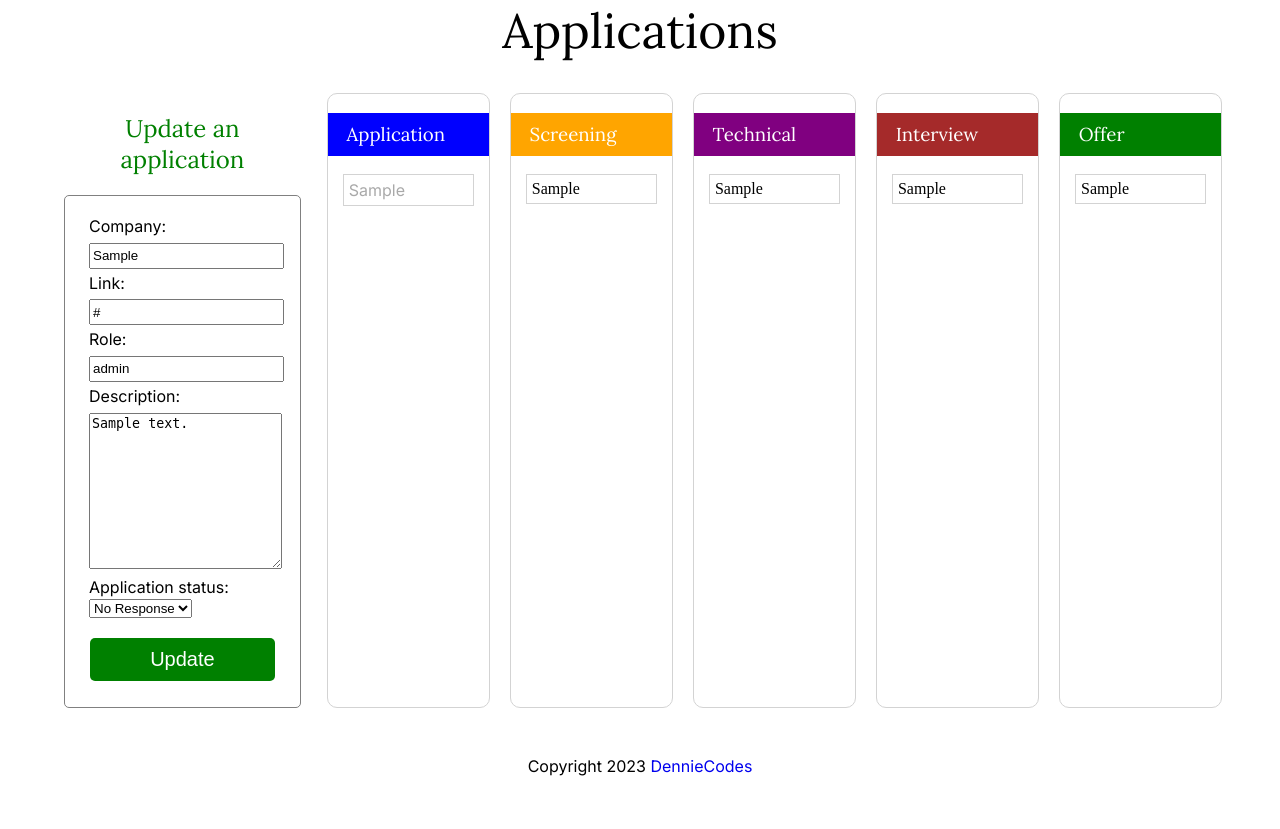
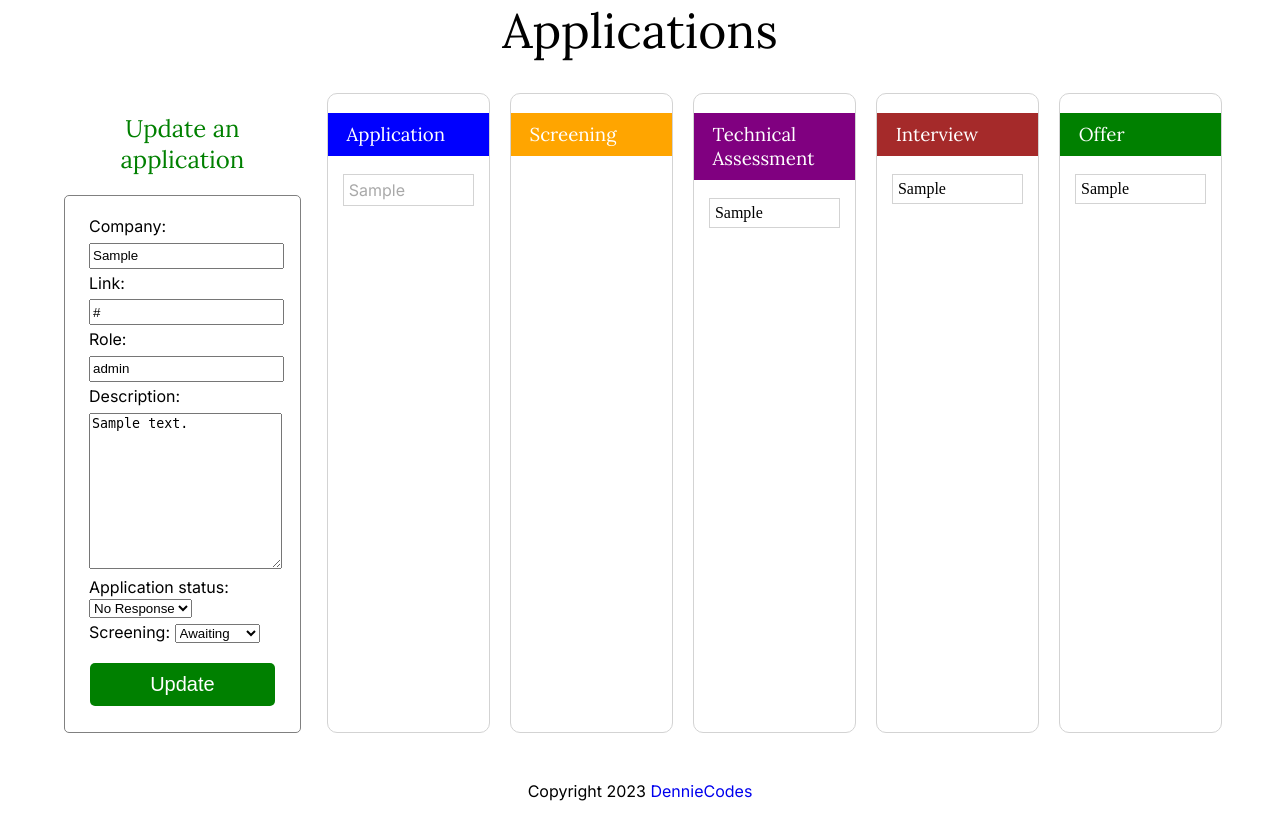
Before and after one commit to DennieCodes/jobfindr, a Django app: page /applications/1/update/ in a window 1280 px wide. Shown: the part 128-957 px from the top of the page. Before the commit the page ends 904 px from the top, so only its background shows below. Run offline with Django 4.2, Linux system fonts and the light colour scheme; a user stored in the database is signed in; tables that the repository leaves empty hold one stand-in row (values such as "Sample post").

Commit message:
Added screening model field, updated dynamic field

```diff
--- a/applications/forms.py
+++ b/applications/forms.py
@@ -20,4 +20,5 @@ class ApplicationFullForm(ModelForm):
       "role",
       "description",
       "application_status",
+      "screening",
     )
--- a/applications/models.py
+++ b/applications/models.py
@@ -2,13 +2,13 @@ from django.db import models
 from django.conf import settings
 from enum import Enum
 
-# class ApplicationStatus(Enum):
-#   NORESPONSE = 0
-#   ADVANCE = 1
-#   REJECT = 2
-
 class ApplicationStatus(models.TextChoices):
   NORESPONSE = "N", "No Response"
+  ADVANCING = "A", "Advancing"
+  REJECTED = "R", "Rejected"
+
+class Screening(models.TextChoices):
+  AWAITING = "W", "Awaiting"
   ADVANCING = "A", "Advancing"
   REJECTED = "R", "Rejected"
 
@@ -24,8 +24,11 @@ class Application(models.Model):
     default=ApplicationStatus.NORESPONSE
   )
 
-  # choices=[(response.value, response.name) for response in ApplicationStatus],
-  # default=ApplicationStatus.NORESPONSE.name
+  screening = models.CharField(
+    max_length = 1,
+    choices=Screening.choices,
+    default=Screening.AWAITING
+  )
 
   applicant=models.ForeignKey(
     settings.AUTH_USER_MODEL,
--- a/applications/templates/application.html
+++ b/applications/templates/application.html
@@ -37,15 +37,25 @@
         <h3>Screening</h3>
         <ul>
           {% for apply in applications %}
-          <li>
-            {{ apply.company }}
-          </li>
+          {% if apply.application_status == "A" %}
+            <li>
+              <a href={% url 'update_application' apply.id %}
+              {% if apply.screening == "A" %}
+              class="advancing"
+              {% elif apply.screening == "R" %}
+              class="rejection"
+              {% else %}
+              class="no-response"
+              {% endif %}
+                >{{ apply.company }}</a>
+            </li>
+          {% endif %}
           {% endfor %}
         </ul>
       </div>
 
       <div class="technical">
-        <h3>Technical</h3>
+        <h3>Technical Assessment</h3>
         <ul>
           {% for apply in applications %}
           <li>
```
Also changed, not shown: applications/migrations/0010_application_screening.py (added).
